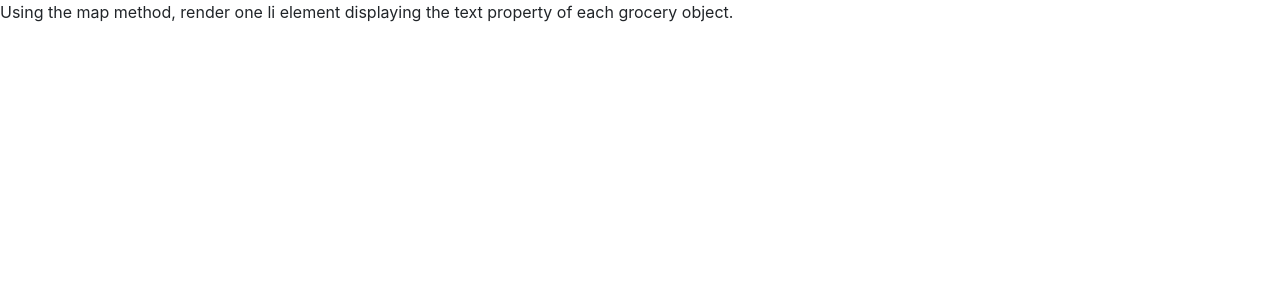
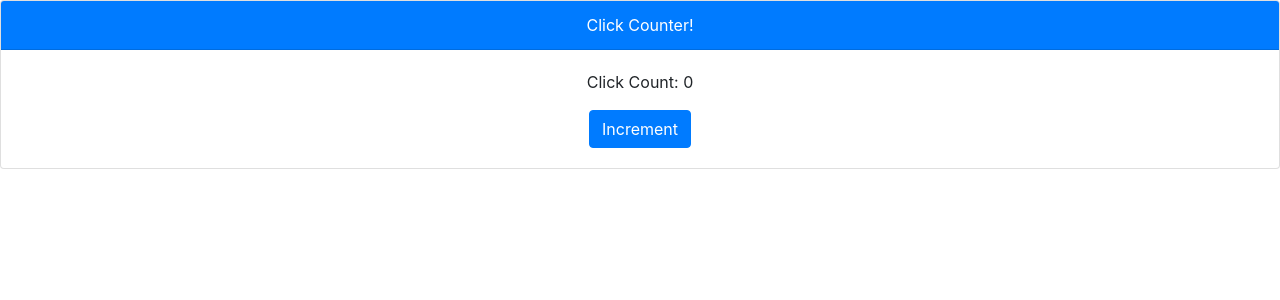
Before and after one commit to IreneAsay/practicereact, a React (Create React App) app: page / in a window 1280 px wide. Shown: the top 300 px of the page. Built offline with nearby package versions, Linux system fonts and the light colour scheme.

Commit message:
updated src files

```diff
--- a/src/App.js
+++ b/src/App.js
@@ -1,41 +1,8 @@
 import React from "react";
-import List from "./components/List";
-
-const groceries = [
-  {
-    id: 1,
-    name: "Milk",
-    purchased: true
-  },
-  {
-    id: 2,
-    name: "Eggs",
-    purchased: true
-  },
-  {
-    id: 3,
-    name: "Cheese",
-    purchased: false
-  },
-  {
-    id: 4,
-    name: "Cake Mix",
-    purchased: false
-  },
-  {
-    id: 5,
-    name: "Carrots",
-    purchased: false
-  },
-  {
-    id: 6,
-    name: "Juice",
-    purchased: true
-  }
-];
+import Counter from "./components/Counter";
 
 function App() {
-  return <List groceries={groceries} />;
+  return <Counter />;
 }
 
 export default App;
--- /dev/null
+++ b/src/components/Counter.js
@@ -0,0 +1,34 @@
+import React from "react";
+
+// By extending the React.Component class, Counter inherits functionality from it
+class Counter extends React.Component {
+  // Setting the initial state of the Counter component
+  state = {
+    count: 0
+  };
+
+  // handleIncrement increments this.state.count by 1
+  handleIncrement = () => {
+    // We always use the setState method to update a component's state
+    this.setState({ count: this.state.count + 1 });
+  };
+
+  // The render method returns the JSX that should be rendered
+  render() {
+    return (
+      <div className="card text-center">
+        <div className="card-header bg-primary text-white">
+          Click Counter!
+        </div>
+        <div className="card-body">
+          <p className="card-text">Click Count: {this.state.count}</p>
+          <button className="btn btn-primary" onClick={this.handleIncrement}>
+            Increment
+          </button>
+        </div>
+      </div>
+    );
+  }
+}
+
+export default Counter;
--- a/src/components/List.js
+++ /dev/null
@@ -1,12 +0,0 @@
-import React from "react";
-
-function List(props) {
-  return (
-    <ul className="list-group">
-      Using the map method, render one li element displaying the text property of each grocery
-      object.
-    </ul>
-  );
-}
-
-export default List;
```
Also changed, not shown: src/index.js (+5 -4 lines), 2 other files (tests, documents, lock files or other folders).
